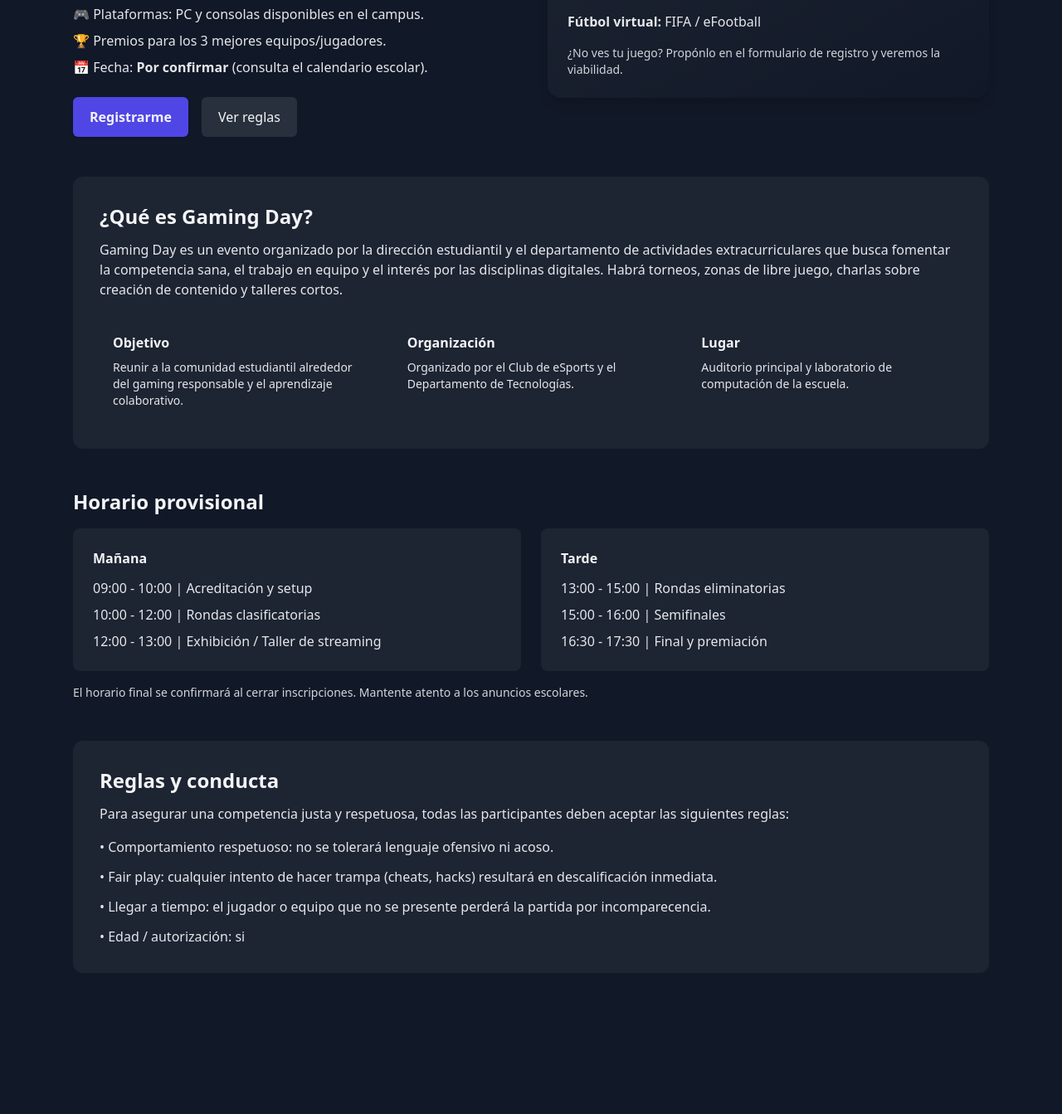
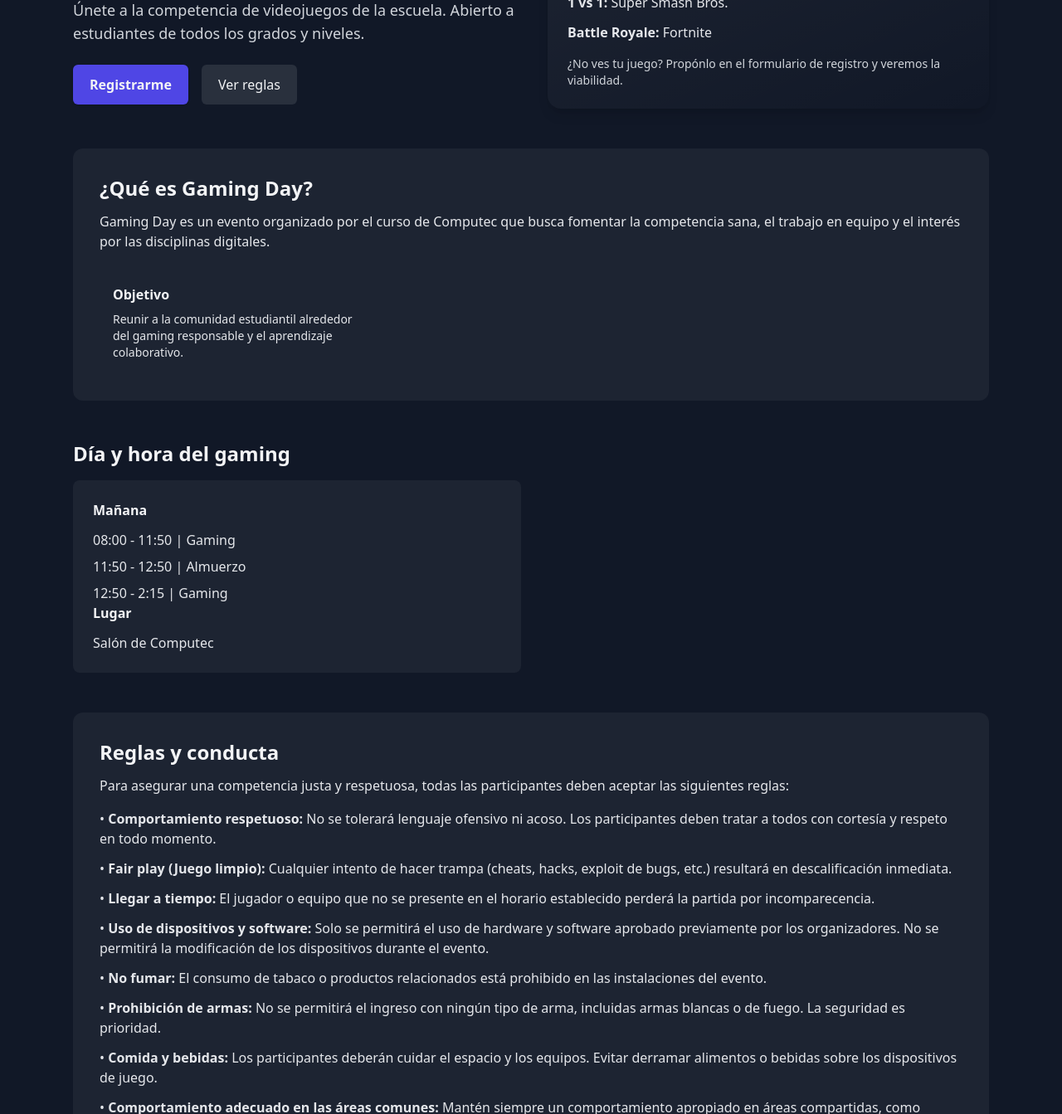
Before and after one commit to hackerpcb3-byte/PCB2, a plain HTML site: page index.html in a window 1280 px wide. Shown: the part 373-1716 px from the top of the page at 83% size. Before the commit the page ends 1594 px from the top, so only its background shows below. Drawn offline with nearby package versions, Linux system fonts and the light colour scheme.

Commit message:
Add files via upload

```diff
--- a/index.html
+++ b/index.html
@@ -10,15 +10,17 @@
     /* Pequeños toques adicionales */
     .glow { text-shadow: 0 2px 12px rgba(99,102,241,0.25); }
   </style>
+
 </head>
 <body class="bg-gray-900 text-gray-100 antialiased">
   <header class="bg-gradient-to-r from-indigo-700 via-purple-700 to-pink-600">
     <div class="max-w-6xl mx-auto px-6 py-8 flex items-center justify-between">
       <div class="flex items-center gap-4">
-        <div class="w-12 h-12 bg-white/10 rounded-lg flex items-center justify-center text-2xl font-bold">GD</div>
+        <img src="Logo_PCB.png" alt="Logo de la Escuela Superior Vocacional Pablo Colón Berdecia"
+             class="w-12 h-12 object-contain p-1 bg-white/10 rounded-lg" />
         <div>
           <h1 class="text-2xl font-extrabold">Gaming Day</h1>
-          <p class="text-sm opacity-90">Torneo de videojuegos - Escuela Secundaria / Preparatoria</p>
+          <p class="text-sm opacity-90">Torneo de videojuegos - Escuela Superior Vocacional Pablo Colón Berdecia</p>
         </div>
       </div>
       <nav class="hidden md:flex gap-6 items-center">
@@ -32,15 +34,19 @@
   </header>
 
   <main class="max-w-6xl mx-auto px-6 py-12">
+
+  </main>
+</body>
+</html>
+
+  <main class="max-w-6xl mx-auto px-6 py-12">
     <!-- Hero -->
     <section class="grid md:grid-cols-2 gap-10 items-center">
       <div>
         <h2 class="text-4xl font-extrabold leading-tight glow">¡Prepárate para el Gaming Day!</h2>
-        <p class="mt-4 text-lg text-gray-300">Únete a la competencia de videojuegos de la escuela: partidas, premios y espíritu deportivo. Abierto a estudiantes de todos los grados y niveles.</p>
+        <p class="mt-4 text-lg text-gray-300">Únete a la competencia de videojuegos de la escuela. Abierto a estudiantes de todos los grados y niveles.</p>
         <ul class="mt-6 space-y-2 text-gray-200">
-          <li>🎮 Plataformas: PC y consolas disponibles en el campus.</li>
-          <li>🏆 Premios para los 3 mejores equipos/jugadores.</li>
-          <li>📅 Fecha: <strong>Por confirmar</strong> (consulta el calendario escolar).</li>
+
         </ul>
         <div class="mt-6 flex gap-4">
           <a href="#register" class="bg-indigo-600 px-5 py-3 rounded-md font-semibold shadow hover:opacity-95">Registrarme</a>
@@ -52,10 +58,10 @@
         <div class="bg-gradient-to-br from-white/5 to-white/3 rounded-2xl p-6 shadow-lg">
           <h3 class="text-xl font-bold">Torneos previstos</h3>
           <ol class="mt-4 space-y-3 text-gray-200">
-            <li><strong>Multijugador (Team):</strong> Valorant / Rocket League</li>
-            <li><strong>1 vs 1:</strong> Super Smash Bros. / Tekken</li>
-            <li><strong>Battle Royale:</strong> Fortnite / Apex Legends</li>
-            <li><strong>Fútbol virtual:</strong> FIFA / eFootball</li>
+            <li><strong>Fot:</strong> FIFA</li>
+            <li><strong>1 vs 1:</strong> Super Smash Bros. </li>
+            <li><strong>Battle Royale:</strong> Fortnite</li>
+
           </ol>
           <p class="mt-4 text-sm text-gray-300">¿No ves tu juego? Propónlo en el formulario de registro y veremos la viabilidad.</p>
         </div>
@@ -65,46 +71,32 @@
     <!-- About -->
     <section id="about" class="mt-12 bg-white/5 rounded-xl p-8">
       <h3 class="text-2xl font-bold">¿Qué es Gaming Day?</h3>
-      <p class="mt-3 text-gray-200">Gaming Day es un evento organizado por la dirección estudiantil y el departamento de actividades extracurriculares que busca fomentar la competencia sana, el trabajo en equipo y el interés por las disciplinas digitales. Habrá torneos, zonas de libre juego, charlas sobre creación de contenido y talleres cortos.</p>
+      <p class="mt-3 text-gray-200">Gaming Day es un evento organizado por el curso de Computec que busca fomentar la competencia sana, el trabajo en equipo y el interés por las disciplinas digitales.</p>
 
       <div class="mt-6 grid md:grid-cols-3 gap-6">
         <div class="p-4 bg-white/3 rounded-lg">
           <h4 class="font-semibold">Objetivo</h4>
           <p class="text-sm text-gray-200 mt-2">Reunir a la comunidad estudiantil alrededor del gaming responsable y el aprendizaje colaborativo.</p>
         </div>
-        <div class="p-4 bg-white/3 rounded-lg">
-          <h4 class="font-semibold">Organización</h4>
-          <p class="text-sm text-gray-200 mt-2">Organizado por el Club de eSports y el Departamento de Tecnologías.</p>
-        </div>
-        <div class="p-4 bg-white/3 rounded-lg">
-          <h4 class="font-semibold">Lugar</h4>
-          <p class="text-sm text-gray-200 mt-2">Auditorio principal y laboratorio de computación de la escuela.</p>
-        </div>
-      </div>
     </section>
 
     <!-- Schedule -->
     <section id="schedule" class="mt-12">
-      <h3 class="text-2xl font-bold">Horario provisional</h3>
+      <h3 class="text-2xl font-bold">Día y hora del gaming</h3>
       <div class="mt-4 grid md:grid-cols-2 gap-6">
         <div class="bg-white/5 p-6 rounded-lg">
           <h4 class="font-semibold">Mañana</h4>
           <ul class="mt-3 text-gray-200 space-y-2">
-            <li>09:00 - 10:00 | Acreditación y setup</li>
-            <li>10:00 - 12:00 | Rondas clasificatorias</li>
-            <li>12:00 - 13:00 | Exhibición / Taller de streaming</li>
+            <li>08:00 - 11:50 | Gaming</li>
+            <li>11:50 - 12:50 | Almuerzo</li>
+            <li>12:50 - 2:15 | Gaming</li>
           </ul>
-        </div>
-        <div class="bg-white/5 p-6 rounded-lg">
-          <h4 class="font-semibold">Tarde</h4>
+          <h4 class="font-semibold">Lugar</h4>
           <ul class="mt-3 text-gray-200 space-y-2">
-            <li>13:00 - 15:00 | Rondas eliminatorias</li>
-            <li>15:00 - 16:00 | Semifinales</li>
-            <li>16:30 - 17:30 | Final y premiación</li>
+            <li>Salón de Computec</li>
           </ul>
         </div>
       </div>
-      <p class="mt-4 text-sm text-gray-300">El horario final se confirmará al cerrar inscripciones. Mantente atento a los anuncios escolares.</p>
     </section>
 
     <!-- Rules -->
@@ -112,7 +104,26 @@
       <h3 class="text-2xl font-bold">Reglas y conducta</h3>
       <p class="mt-3 text-gray-200">Para asegurar una competencia justa y respetuosa, todas las participantes deben aceptar las siguientes reglas:</p>
       <ul class="mt-4 space-y-3 text-gray-200">
-        <li>• Comportamiento respetuoso: no se tolerará lenguaje ofensivo ni acoso.</li>
-        <li>• Fair play: cualquier intento de hacer trampa (cheats, hacks) resultará en descalificación inmediata.</li>
-        <li>• Llegar a tiempo: el jugador o equipo que no se presente perderá la partida por incomparecencia.</li>
-        <li>• Edad / autorización: si
+        <li>• <strong> Comportamiento respetuoso:</strong> No se tolerará lenguaje ofensivo ni acoso. Los participantes deben tratar a todos con cortesía y respeto en todo momento.</li>
+        <li>• <strong>Fair play (Juego limpio):</strong> Cualquier intento de hacer trampa (cheats, hacks, exploit de bugs, etc.) resultará en descalificación inmediata.</li>
+        <li>• <strong>Llegar a tiempo:</strong> El jugador o equipo que no se presente en el horario establecido perderá la partida por incomparecencia.</li>
+        <li>• <strong>Uso de dispositivos y software:</strong> Solo se permitirá el uso de hardware y software aprobado previamente por los organizadores. No se permitirá la modificación de los dispositivos durante el evento.</li>
+        <li>• <strong>No fumar:</strong> El consumo de tabaco o productos relacionados está prohibido en las instalaciones del evento.</li>
+        <li>• <strong>Prohibición de armas:</strong> No se permitirá el ingreso con ningún tipo de arma, incluidas armas blancas o de fuego. La seguridad es prioridad. </li>
+        <li>• <strong>Comida y bebidas:</strong> Los participantes deberán cuidar el espacio y los equipos. Evitar derramar alimentos o bebidas sobre los dispositivos de juego.  </li>
+        <li>• <strong>Comportamiento adecuado en las áreas comunes:</strong> Mantén siempre un comportamiento apropiado en áreas compartidas, como pasillos, baños y zonas de descanso. Los equipos deben respetar el espacio de los demás jugadores.</li>
+        <li>• <strong>Responsabilidad de los equipos:</strong> Cada equipo es responsable de su propio equipo y pertenencias. En caso de pérdida o daño de equipos, los organizadores no se hacen responsables.</li>
+      </ul>
+</section>
+
+    <!-- Contact -->
+    <section id="contact" class="mt-12 bg-white/5 p-8 rounded-xl">
+      <h3 class="text-2xl font-bold">Contacto</h3>
+      <p class="mt-3 text-gray-200">¿Tienes preguntas? Contáctanos a través de los siguientes medios:</p>
+      <ul class="mt-4 space-y-2 text-gray-200">
+        <li>• <strong>Email:</strong> computec.pcb@gmail.com</li>
+      </ul>
+    </section>
+  </main>
+</body>
+</html>
```
Also changed, not shown: Logo_PCB.png (added).
